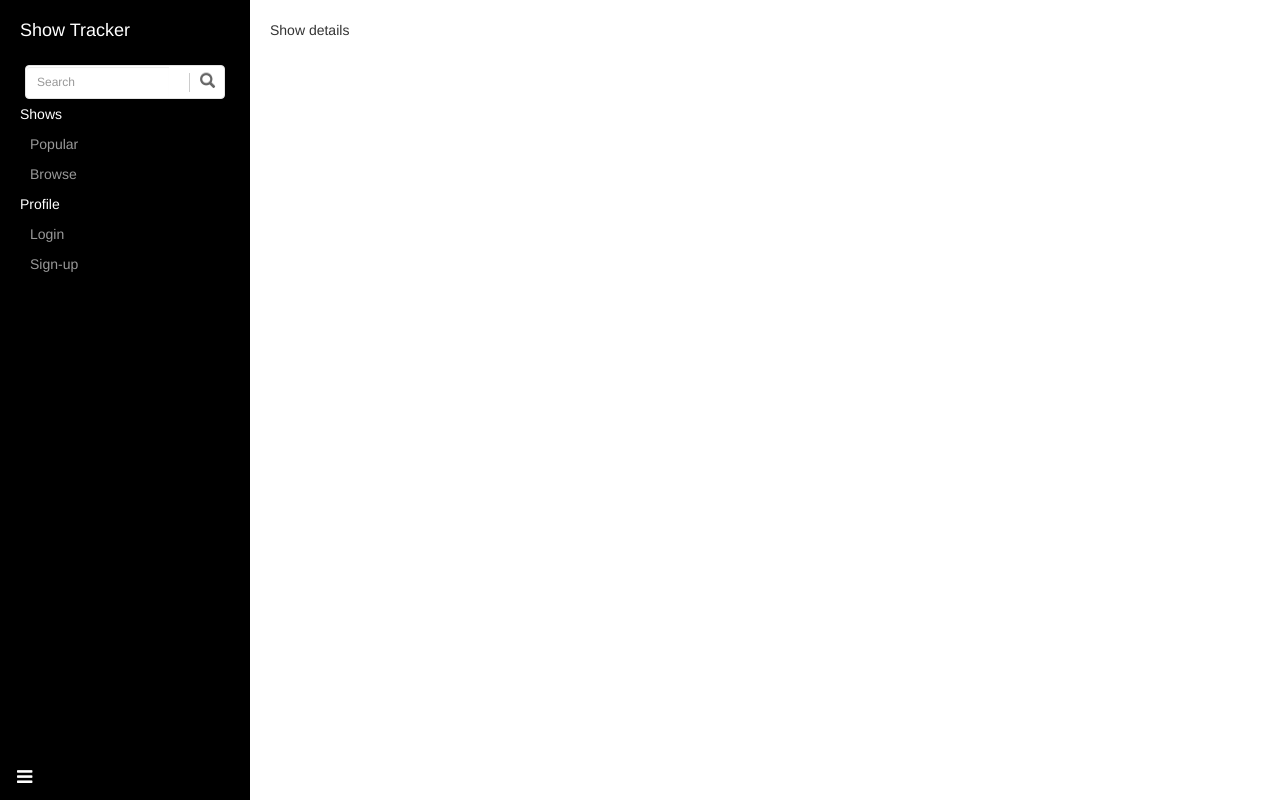
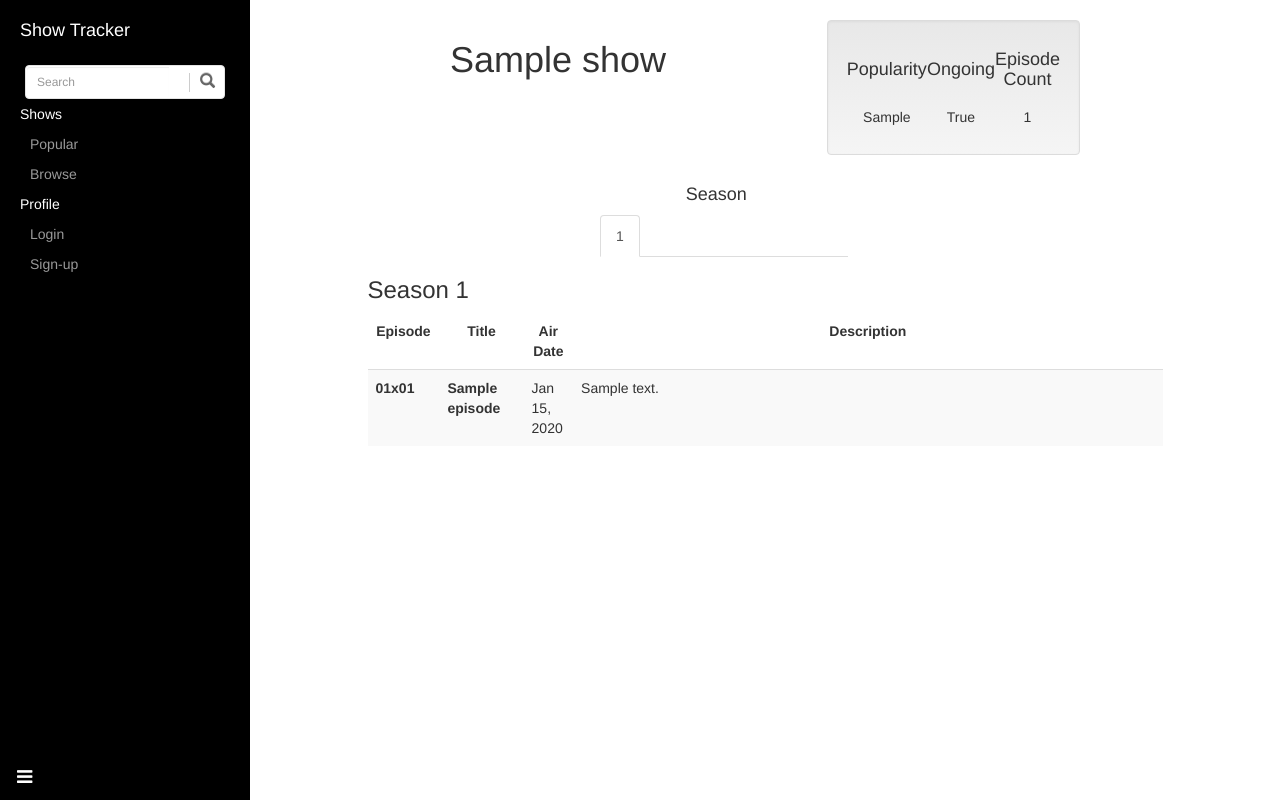
Before and after one commit to NhatL/Show-Tracker, a Django app: page /shows/1 in a window 1280 px wide. Run offline with Django 3.2, Linux system fonts and the light colour scheme; tables that the repository leaves empty hold one stand-in row (values such as "Sample post"); some libraries are stand-ins or nearby versions.

Commit message:
Browse fully working, show details working

```diff
--- a/shows/admin.py
+++ b/shows/admin.py
@@ -10,7 +10,7 @@ class GenreInline(admin.TabularInline):
 
 class SeasonInline(admin.TabularInline):
     model = Season
-    readonly_fields = ('movie_db_id', )
+    readonly_fields = ('number', 'movie_db_id', )
     exclude = ('description', )
     extra = 0
 
--- a/shows/management/commands/pull_show_details.py
+++ b/shows/management/commands/pull_show_details.py
@@ -22,8 +22,10 @@ class Command(BaseCommand):
                 new_show = Show.objects.get_or_create(movie_db_id=show['id'])[0]
                 new_show.name = show['name']
                 new_show.description = show.get('overview', '')
-                new_show.popularity = show.get('popularity', 1)
+                new_show.popularity = "%0.2f" % (show.get('popularity', 1), )
                 new_show.genre_set = []
+                new_show.first_air = datetime.datetime.strptime(show.get('first_air_date', datetime.datetime.now().strftime("%Y-%m-%d")), "%Y-%m-%d")
+                new_show.last_updated = datetime.datetime.now().strftime("%Y-%m-%d")
                 for genre_id in show['genre_ids']:
                     try:
                         new_show.genre_set.add(Genre.objects.get(movie_db_id=genre_id))
--- a/shows/models.py
+++ b/shows/models.py
@@ -13,6 +13,7 @@ class Show(models.Model):
     users = models.ManyToManyField(User)
     episode_count = models.IntegerField(null=True, blank=True, default=1)
     last_updated = models.DateField(null=True, blank=True)
+    first_air = models.DateField(null=True, blank=True)
 
     def __unicode__(self):
         return unicode(self.name)
--- a/website/templates/website/base.html
+++ b/website/templates/website/base.html
@@ -1,5 +1,4 @@
 {% load static %}
-
 <!DOCTYPE html>
 <html>
     <head>
@@ -95,7 +94,6 @@
 
         $(".input-group-btn").click(function(e) {
             e.preventDefault();
-            console.log("SUBMIT");
             $("#search-form").submit();
         })
         $(document).keypress(function (e) {
--- a/website/templates/website/show_details.html
+++ b/website/templates/website/show_details.html
@@ -6,5 +6,109 @@
 {% endblock %}
 
 {% block content %}
-    Show details
+    <div class="container-fluid">
+        <div class="row">
+            <div class="col-lg-2"></div>
+            <div class="col-lg-6">
+                <h1>{{ name }}</h1>
+            </div>
+            <div class="col-lg-2">
+                <div class="well pull-right">
+                    <table class="table-responsive">
+                        <thead>
+                            <tr>
+                                <td width="33%" align="center">
+                                    <h4>Popularity</h4>
+                                </td>
+                                <td width="33%" align="center">
+                                    <h4>Ongoing</h4>
+                                </td>
+                                <td width="33%" align="center">
+                                    <h4>Episode Count</h4>
+                                </td>
+                            </tr>
+                        </thead>
+                        <tbody>
+                            <tr class="warning">
+                                <td align="center">
+                                    <h5>{{ popularity }}</h5>
+                                </td>
+                                <td align="center">
+                                    <h5>{{ ongoing }}</h5>
+                                </td>
+                                <td align="center">
+                                    <h5>{{ episode_count }}</h5>
+                                </td>
+                            </tr>
+                        </tbody>
+                    </table>
+                </div>
+            </div>
+        </div>
+        <div class="row">
+            <div class="col-lg-4"></div>
+                <ul class="nav nav-tabs col-lg-3" align="center" style="text-align:center;">
+                    <h4>Season</h4>
+                    {% for season in seasons %}
+                        <li{% if seasons.0 == season %} class="active"{% endif %}><a data-toggle="tab" href="#season{{ season.number }}"{% if seasons.0 == season %} aria-expanded="true"{% endif %}>{{ season.number }}</a></li>
+                    {% endfor %}
+                </ul>
+        </div>
+        <div class="row">
+            <div class="col-lg-1"></div>
+            <div class="col-lg-10">
+                <div class="tab-content">
+                {% for season in seasons %}
+                    <div id="season{{ season.number }}" class="tab-pane fade{% if seasons.0 == season %} in active{% endif %}">
+                        <h3>Season {{ season.number }}</h3>
+                        <table class="table table-responsive table-hover table-striped">
+                            <thead>
+                                <tr style="font-weight:bold;">
+                                    <td width="3%" align="center">
+                                        Episode
+                                    </td>
+                                    <td width="10%" align="center">
+                                        Title
+                                    </td>
+                                    <td width="5%" align="center">
+                                        Air Date
+                                    </td>
+                                    <td width="70%" align="center">
+                                        Description
+                                    </td>
+                                </tr>
+                            </thead>
+                            <tbody>
+                                {% for episode in season.episodes %}
+                                    <tr>
+                                        <td style="font-weight:bold;">
+                                            {{ episode.number }}
+                                        </td>
+                                        <td style="font-weight:bold;">
+                                            {{ episode.title }}
+                                        </td>
+                                        <td>
+                                            {{ episode.air_date }}
+                                        </td>
+                                        <td>
+                                            {{ episode.description }}
+                                        </td>
+                                    </tr>
+                                {% endfor %}
+                            </tbody>
+                        </table>
+                    </div>
+                {% endfor %}
+                </div>
+            </div>
+        </div>
+    </div>
 {% endblock %}
+
+{% block extrascripts %}
+    <script>
+        if (window.location.hash) {
+            $("a[href='" + window.location.hash + "']").tab('show');
+        }
+    </script>
+{% endblock %}
--- a/website/views.py
+++ b/website/views.py
@@ -2,8 +2,12 @@ from django.shortcuts import render
 from django.db.models import Q
 from django.core.paginator import Paginator, EmptyPage, PageNotAnInteger
 from django.conf import settings
+from django.forms.models import model_to_dict
+from django.core.exceptions import ObjectDoesNotExist
 
 from shows.models import Show, Genre
+
+import datetime
 
 
 def index(request):
@@ -18,7 +22,39 @@ def popular(request):
 
 def show_details(request, id):
     print "show_details: " + str(id)
-    return render(request, "website/show_details.html")
+    try:
+        show = Show.objects.get(movie_db_id=id)
+    except ObjectDoesNotExist:
+        args = {
+            'error': 'Does not exist',
+        }
+    else:
+        args = {
+            'name': show.name,
+            'popularity': show.popularity,
+            'description': show.description,
+            'ongoing': show.ongoing,
+            'episode_count': show.episode_count,
+            'seasons': [],
+        }
+        for season in show.season_set.all().order_by('number'):
+            season_info = {
+                'number': season.number,
+            }
+            episode_info = []
+            for episode in season.episode_set.all():
+                episode_detail = {
+                    'title': episode.title,
+                    'air_date': datetime.datetime.strftime(episode.air_date, "%b %d, %Y"),
+                    'description': episode.description,
+                    'number': "%02dx%02d" % (season.number, episode.number),
+                }
+                episode_info.append(episode_detail)
+            season_info['episodes'] = episode_info
+            args['seasons'].append(season_info)
+    print args
+
+    return render(request, "website/show_details.html", args)
 
 
 def browse(request):
@@ -29,7 +65,6 @@ def browse(request):
         'name': request.GET.get('name', ''),
         'showAge': request.GET.get('showAge', 'any'),
     }
-    print request.GET
     if request.GET != {}:
         search_query = Q()
 
@@ -37,15 +72,22 @@ def browse(request):
             args['search_string'] = request.GET['name']
             search_query = search_query & Q(name__contains=request.GET.get('name'))
 
-        if request.GET['genre'] != 'any':
+        if 'genre' in request.GET and request.GET['genre'] != 'any':
             search_query = search_query & Q(genre=Genre.objects.get(name=request.GET['genre']))
 
-        if request.GET['status'] == 'running':
-            search_query = search_query & Q(ongoing=True)
-        if request.GET['status'] == 'ended':
-            search_query = search_query & Q(ongoing=False)
+        if 'status' in request.GET:
+            if request.GET['status'] == 'running':
+                search_query = search_query & Q(ongoing=True)
+            if request.GET['status'] == 'ended':
+                search_query = search_query & Q(ongoing=False)
 
-        results = Show.objects.filter(search_query).values_list('name', 'popularity', 'description', 'episode_count', 'ongoing')
+        if 'showAge' in request.GET:
+            if request.GET['showAge'] == 'morethan1':
+                search_query = search_query & Q(first_air__lte=datetime.datetime.now() - datetime.timedelta(days=365))
+            if request.GET['showAge'] == 'lessthan1':
+                search_query = search_query & Q(first_air__gte=datetime.datetime.now() - datetime.timedelta(days=365))
+
+        results = Show.objects.filter(search_query).values('movie_db_id', 'name', 'popularity', 'description', 'episode_count', 'ongoing')
 
         paginator = Paginator(results, settings.DOWNLOAD_PAGINATOR)
         page = request.GET.get('page')
@@ -57,7 +99,6 @@ def browse(request):
             shows_result = paginator.page(paginator.num_pages)
 
         args['paginator'] = shows_result
-    print args
     return render(request, "website/browse.html", args)
 
 
```
Also changed, not shown: website/templates/website/browse.html (+28 -17 lines), shows/migrations/0017_show_first_air.py (added).
